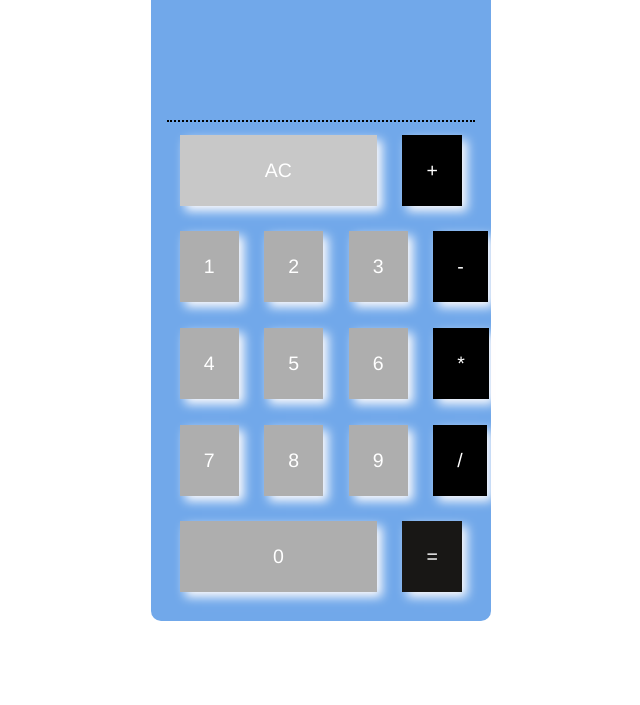
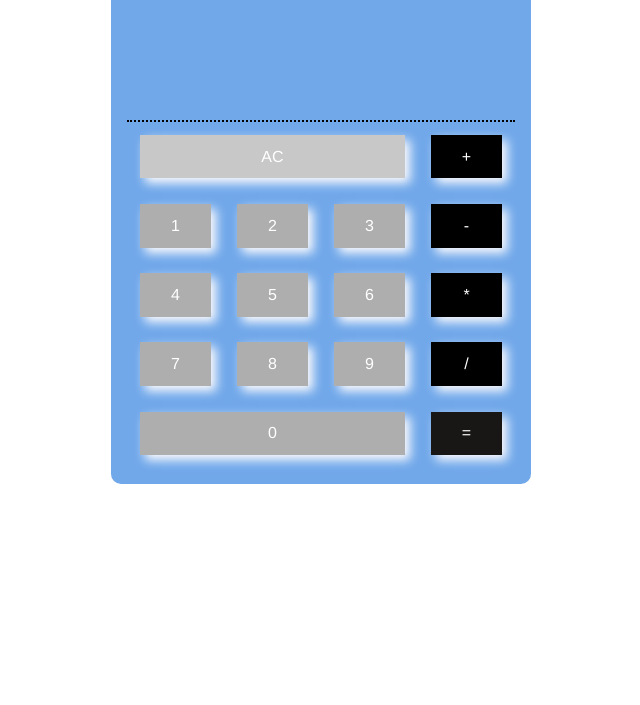
Before and after one commit to MarkoMTP/Calculator, a plain HTML site: page index.html in a window 1280 px wide. Shown: the part 95-800 px from the top of the page, without its empty margins (319-959 px from the left). Drawn offline with Linux system fonts and the light colour scheme.

Commit message:
Fixed the problem with some resoulutions

```diff
--- a/style.css
+++ b/style.css
@@ -1,4 +1,3 @@
-
 * {
 
     margin: 0;
@@ -7,18 +6,12 @@
     box-sizing: border-box;
 }
 
-body {
-overflow: hidden;
-height: 50vh;
-
-
-}
 
 #container
     {
         background: white;
-        width: clamp(20rem, 50vh, 70vh);
-        height: clamp(30vh, 40vh, 50vh);
+        width: clamp(20rem, 40%, 30rem);
+
         margin:  auto ;
         border-radius: 10px;
         padding: 30px;
@@ -62,10 +55,10 @@ text-align: end;
 
  button {
 color: white;
-font-size: min(4rem, 1.22rem);
-padding: min(3.5rem, 1.5rem);
+font-size: min(4rem, 1.0rem);
+padding: min(5.5rem, 0.8rem);
 margin: 0.8rem;
-width: max(4.5rem,  1.5rem);
+width: max(5.5rem,  0.8rem);
 border: 0;
 outline: 0;
 cursor: pointer;
```
